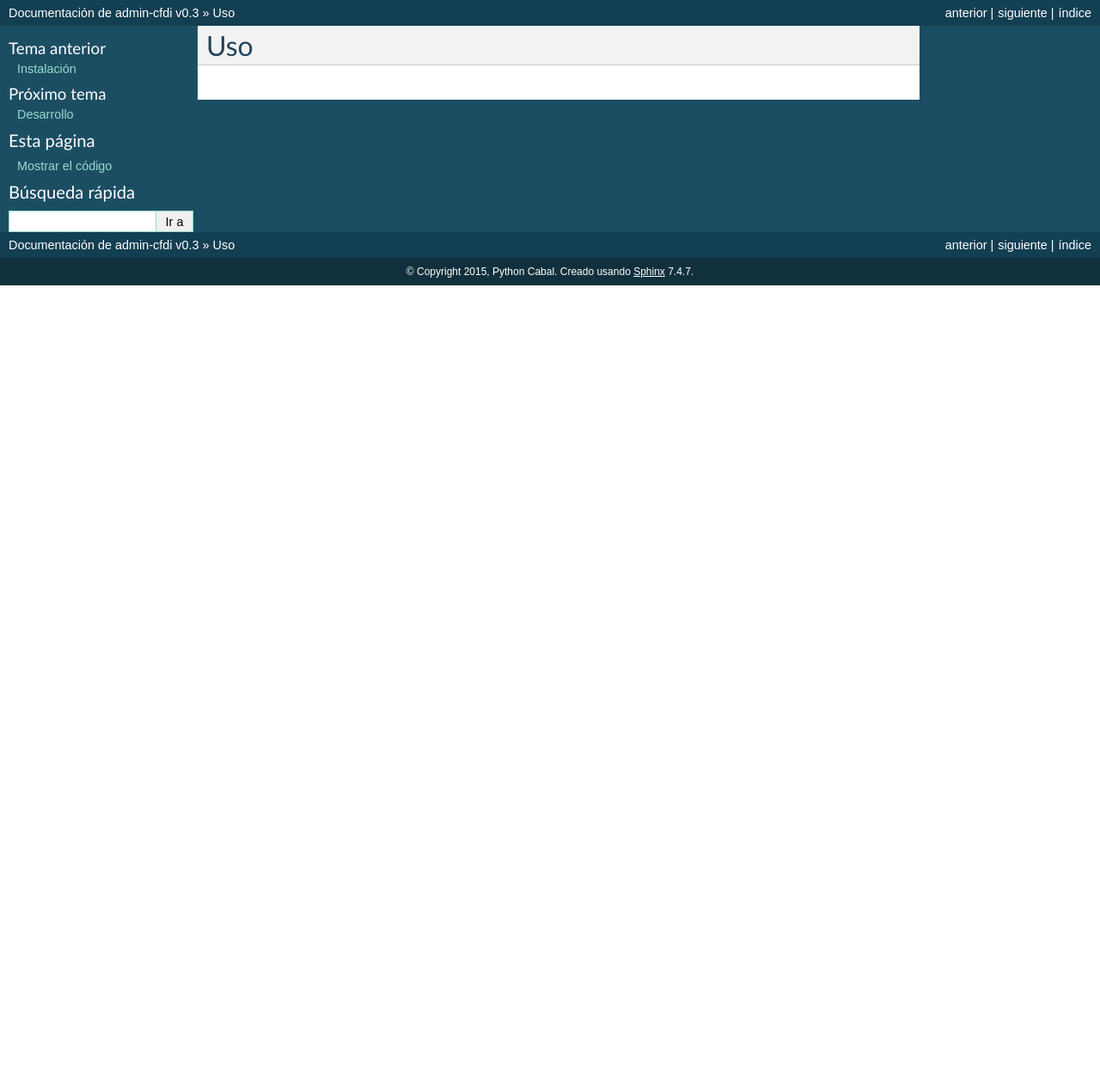
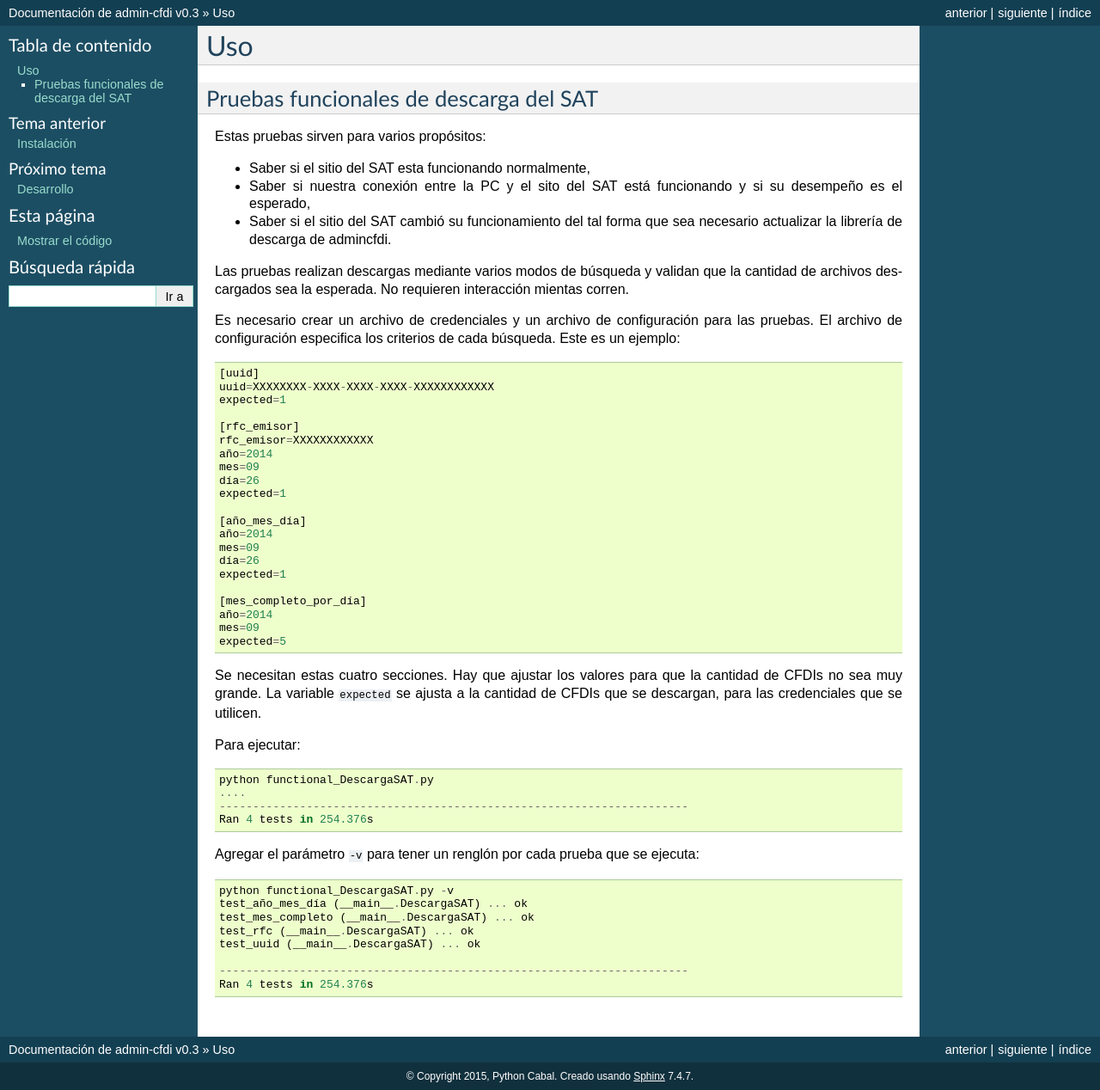
Before and after one commit to LinuxCabal/admin-cfdi, a Sphinx documentation site: the page built from docs/uso.rst, in a window 1280 px wide. Shown: the whole page at 86% size. Built offline with Sphinx 7.4.7, drawn with Linux system fonts in a browser that asks for light colours; before the commit the page ends 900 px from its top, so only the background shows below that.

Commit message:
Documentar el uso de las pruebas funcionales

```diff
--- a/docs/uso.rst
+++ b/docs/uso.rst
@@ -1,3 +1,76 @@
 ===
 Uso
 ===
+
+
+Pruebas funcionales de descarga del SAT
+---------------------------------------
+Estas pruebas sirven para varios propósitos:
+
+- Saber si el sitio del SAT esta funcionando
+  normalmente,
+
+- Saber si nuestra conexión entre la PC
+  y el sito del SAT está funcionando y si
+  su desempeño es el esperado,
+
+- Saber si el sitio del SAT cambió su
+  funcionamiento del tal forma que sea
+  necesario actualizar la librería de
+  descarga de admincfdi.
+
+Las pruebas realizan descargas mediante
+varios modos de búsqueda y validan
+que la cantidad de archivos descargados
+sea la esperada.  No requieren interacción
+mientas corren.
+
+Es necesario crear un archivo  de credenciales y un archivo de
+configuración para las pruebas.  El archivo de configuración
+especifica los criterios de cada búsqueda.  Este es un ejemplo::
+
+    [uuid]
+    uuid=XXXXXXXX-XXXX-XXXX-XXXX-XXXXXXXXXXXX
+    expected=1
+
+    [rfc_emisor]
+    rfc_emisor=XXXXXXXXXXXX
+    año=2014
+    mes=09
+    día=26
+    expected=1
+
+    [año_mes_día]
+    año=2014
+    mes=09
+    día=26
+    expected=1
+
+    [mes_completo_por_día]
+    año=2014
+    mes=09
+    expected=5
+
+Se necesitan estas cuatro secciones.  Hay que ajustar los
+valores para que la cantidad de CFDIs no sea muy grande.  La
+variable ``expected`` se ajusta a la cantidad de CFDIs que se
+descargan, para las credenciales que se utilicen.
+
+Para ejecutar::
+
+    python functional_DescargaSAT.py
+    ....
+    ----------------------------------------------------------------------
+    Ran 4 tests in 254.376s
+
+Agregar el parámetro ``-v`` para tener un renglón por
+cada prueba que se ejecuta::
+
+    python functional_DescargaSAT.py -v
+    test_año_mes_día (__main__.DescargaSAT) ... ok
+    test_mes_completo (__main__.DescargaSAT) ... ok
+    test_rfc (__main__.DescargaSAT) ... ok
+    test_uuid (__main__.DescargaSAT) ... ok
+
+    ----------------------------------------------------------------------
+    Ran 4 tests in 254.376s
```
